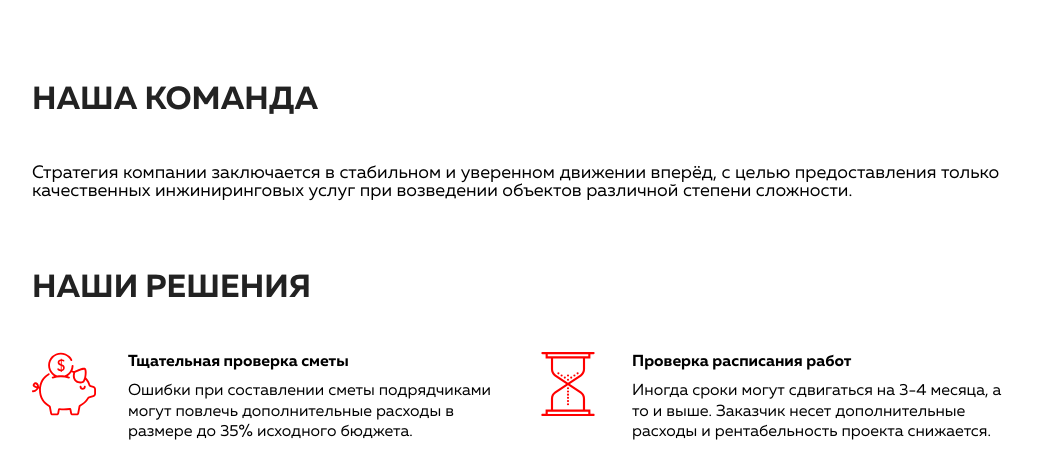
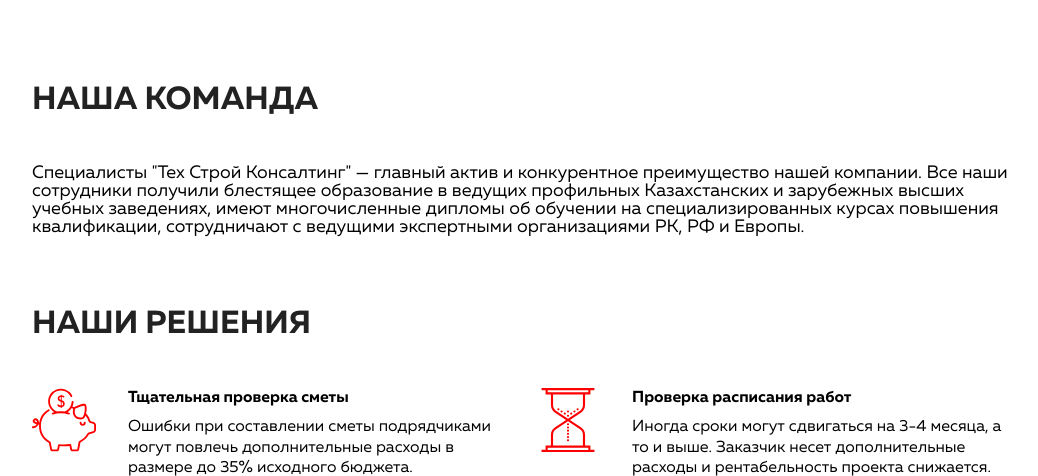
Before and after one commit to royalfint/techsc, a Node project: template views/about.ejs in a window 1280 px wide. Shown: the part 206-682 px from the top of the page, without its empty margins (104-1142 px from the left). Run offline with Node 20 templates, Linux system fonts and the light colour scheme; the template is opened without the code that fills it: most values are stand-ins (such as "Sample title", 1, 10 or a date in 2020); some libraries are stand-ins or nearby versions.

Commit message:
team info

```diff
--- a/views/about.ejs
+++ b/views/about.ejs
@@ -3,7 +3,9 @@
 <section class="grid container">
     <div>
         <h1>НАША КОМАНДА</h1>
-        <h7>Стратегия компании заключается в стабильном и уверенном движении вперёд, с целью предоставления только качественных инжиниринговых услуг при возведении объектов различной степени сложности.</h7>
+        <h7>Специалисты "Тех Строй Консалтинг" — главный актив и конкурентное преимущество нашей компании.
+
+Все наши сотрудники получили блестящее образование в ведущих профильных Казахстанских и зарубежных высших учебных заведениях, имеют многочисленные дипломы об обучении на специализированных курсах повышения квалификации, сотрудничают с ведущими экспертными организациями РК, РФ и Европы.</h7>
         <!--div>
             <img src="img/will.jpg">
             <p style="margin-top: 1rem;">ВИЛ СМИТ (ДИРЕКТОР)</p>
```
